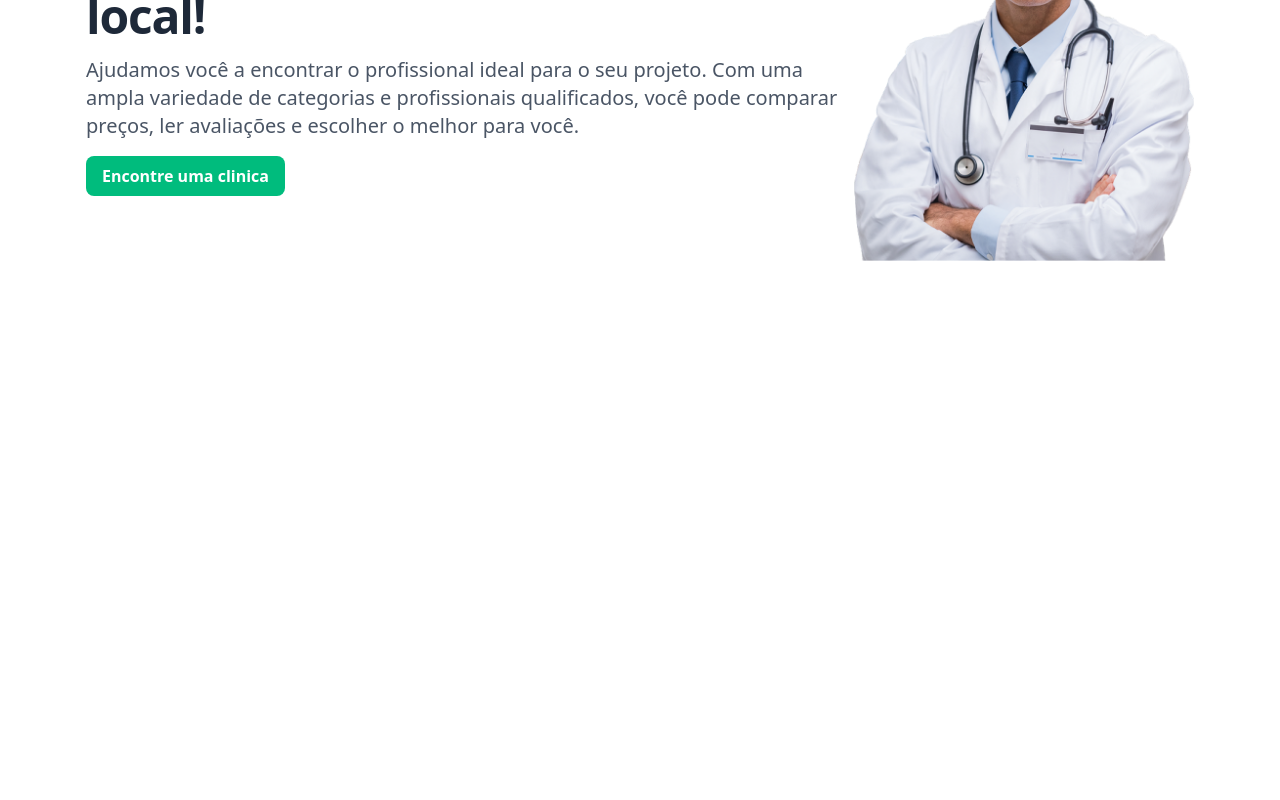
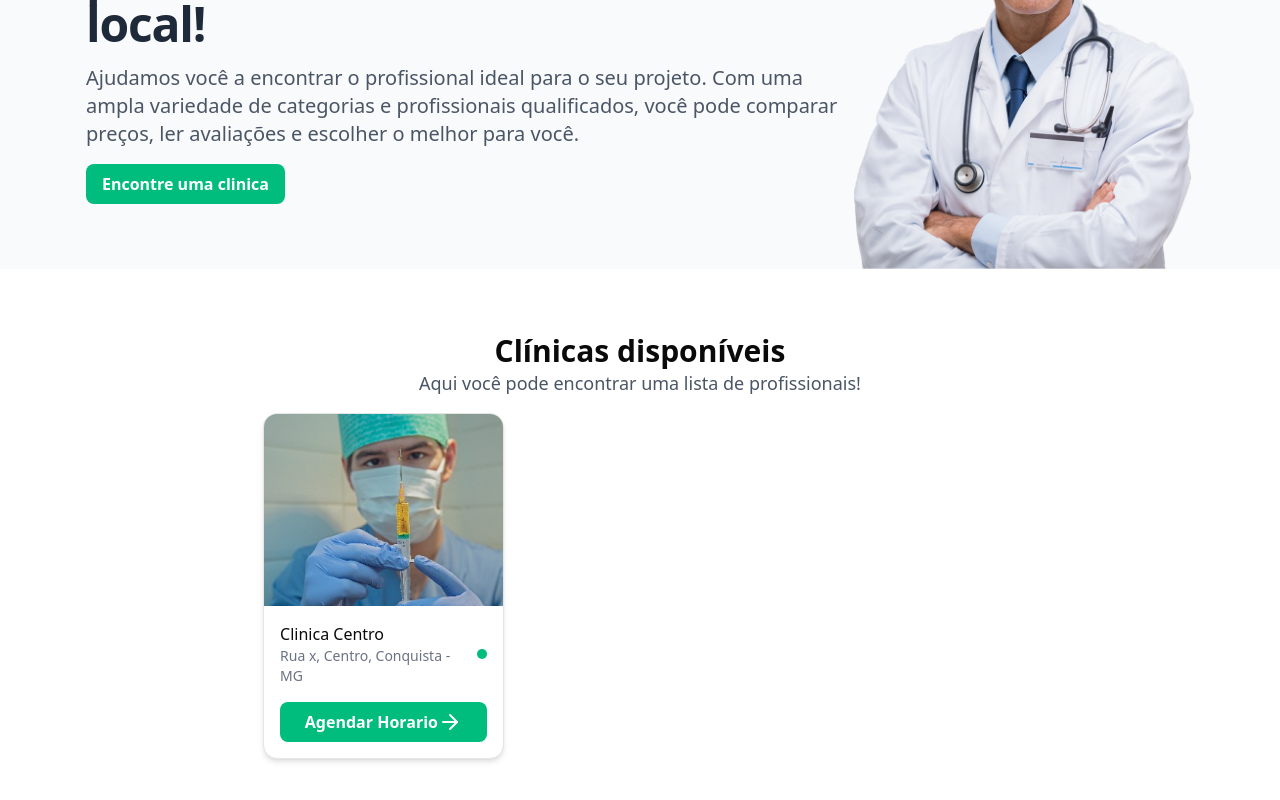
Before and after one commit to GadiegoN/progect-saas, a Next.js app: page / in a window 1280 px wide. Shown: the part 266-1066 px from the top of the page. Before the commit the page ends 800 px from the top, so only its background shows below. Built offline with nearby package versions, Linux system fonts and the light colour scheme.

Commit message:
feat: enhance Hero component styling and add Professionals component with card layout

```diff
--- a/src/app/(public)/_components/hero.tsx
+++ b/src/app/(public)/_components/hero.tsx
@@ -2,7 +2,7 @@ import Image from "next/image";
 import DoctorImg from "../../../../public/doctor-hero.png";
 export function Hero() {
   return (
-    <section className="flex">
+    <section className="flex bg-gray-50 pb-10 lg:pb-0 pt-16">
       <div className="container mx-auto px-4 sm:px-6 lg:px-8">
         <div className="flex items-center justify-center">
           <article className="flex-[2] max-w-3xl space-y-4 flex flex-col justify-center">
--- /dev/null
+++ b/src/app/(public)/_components/professionals.tsx
@@ -0,0 +1,61 @@
+import {
+  Card,
+  CardContent,
+  CardDescription,
+  CardFooter,
+  CardHeader,
+  CardTitle,
+} from "@/components/ui/card";
+import fotoImg from "../../../../public/foto1.png";
+import Image from "next/image";
+import Link from "next/link";
+import { ArrowRight } from "lucide-react";
+
+export function Professionals() {
+  return (
+    <section className="flex flex-col h-full py-16">
+      <div className="flex flex-col px-4 mx-auto">
+        <h2 className="text-3xl font-bold text-center">Clínicas disponíveis</h2>
+        <p className="text-lg text-gray-600 text-center">
+          Aqui você pode encontrar uma lista de profissionais!
+        </p>
+
+        <section className="grid grid-cols-1 gap-4 md:grid-cols-2 lg:grid-cols-3 p-4">
+          <Card className="overflow-hidden shadow-md transition-transform transform hover:scale-105">
+            <CardContent>
+              <div className="relative h-48">
+                <Image
+                  src={fotoImg}
+                  alt="Card Image"
+                  fill
+                  className="object-cover"
+                />
+              </div>
+
+              <div className="p-4 space-y-4">
+                <div className="flex items-center justify-between">
+                  <div className="w-10/12">
+                    <h3>Clinica Centro</h3>
+                    <p className="text-sm text-gray-500">
+                      Rua x, Centro, Conquista - MG
+                    </p>
+                  </div>
+
+                  <div className="size-2.5 rounded-full bg-emerald-500" />
+                </div>
+
+                <Link
+                  href="/agendar"
+                  className="flex bg-emerald-500 cursor-pointer justify-center text-white font-semibold px-4 py-2 rounded-md hover:bg-emerald-600 transition duration-200"
+                >
+                  Agendar Horario
+                  <ArrowRight />
+                </Link>
+              </div>
+            </CardContent>
+          </Card>
+        </section>
+      </div>
+    </section>
+  );
+}
--- a/src/app/(public)/page.tsx
+++ b/src/app/(public)/page.tsx
@@ -1,13 +1,16 @@
 import { Header } from "./_components/header";
 import { Hero } from "./_components/hero";
+import { Professionals } from "./_components/professionals";
 
 export default function Home() {
   return (
-    <main className="flex flex-col justify-between min-h-screen pt-24">
+    <main className="flex flex-col justify-between min-h-screen pt-10">
       <Header />
 
       <div>
         <Hero />
+
+        <Professionals />
       </div>
     </main>
   );
--- /dev/null
+++ b/src/components/ui/card.tsx
@@ -0,0 +1,86 @@
+import * as React from "react";
+
+import { cn } from "@/lib/utils";
+
+function Card({ className, ...props }: React.ComponentProps<"div">) {
+  return (
+    <div
+      data-slot="card"
+      className={cn(
+        "bg-card text-card-foreground flex flex-col gap-6 rounded-xl border shadow-sm",
+        className
+      )}
+      {...props}
+    />
+  );
+}
+
+function CardHeader({ className, ...props }: React.ComponentProps<"div">) {
+  return (
+    <div
+      data-slot="card-header"
+      className={cn(
+        "@container/card-header grid auto-rows-min grid-rows-[auto_auto] items-start gap-1.5 px-6 has-data-[slot=card-action]:grid-cols-[1fr_auto] [.border-b]:pb-6",
+        className
+      )}
+      {...props}
+    />
+  );
+}
+
+function CardTitle({ className, ...props }: React.ComponentProps<"div">) {
+  return (
+    <div
+      data-slot="card-title"
+      className={cn("leading-none font-semibold", className)}
+      {...props}
+    />
+  );
+}
+
+function CardDescription({ className, ...props }: React.ComponentProps<"div">) {
+  return (
+    <div
+      data-slot="card-description"
+      className={cn("text-muted-foreground text-sm", className)}
+      {...props}
+    />
+  );
+}
+
+function CardAction({ className, ...props }: React.ComponentProps<"div">) {
+  return (
+    <div
+      data-slot="card-action"
+      className={cn(
+        "col-start-2 row-span-2 row-start-1 self-start justify-self-end",
+        className
+      )}
+      {...props}
+    />
+  );
+}
+
+function CardContent({ className, ...props }: React.ComponentProps<"div">) {
+  return <div data-slot="card-content" {...props} />;
+}
+
+function CardFooter({ className, ...props }: React.ComponentProps<"div">) {
+  return (
+    <div
+      data-slot="card-footer"
+      className={cn("flex items-center px-6 [.border-t]:pt-6", className)}
+      {...props}
+    />
+  );
+}
+
+export {
+  Card,
+  CardHeader,
+  CardFooter,
+  CardTitle,
+  CardAction,
+  CardDescription,
+  CardContent,
+};
```
